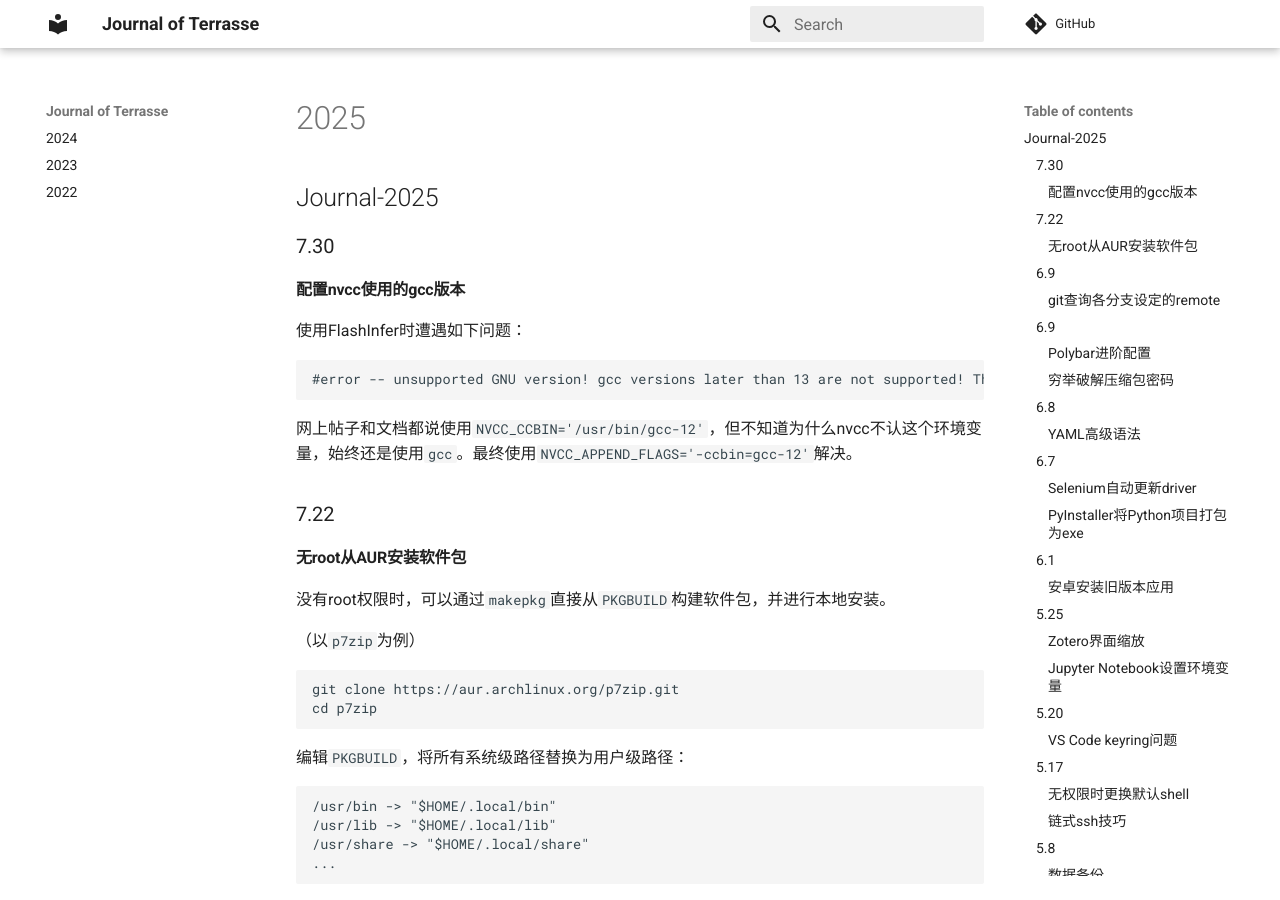
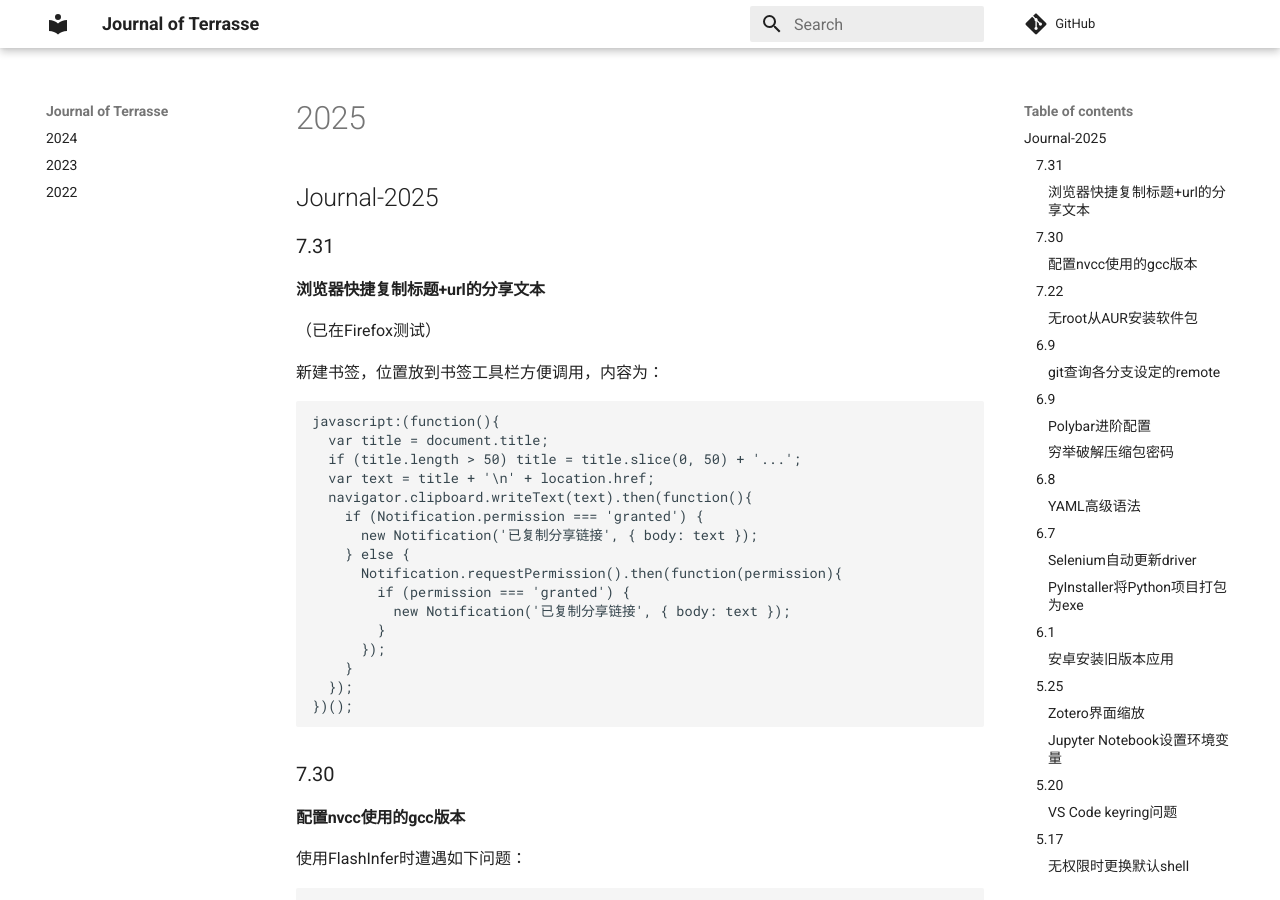
Before and after one commit to Jerry-Terrasse/journal, an MkDocs documentation site: the page built from docs/2025.md, in a window 1280 px wide and 900 px high. Built offline with MkDocs 1.6.1 and Material for MkDocs 9.7.7, drawn with Linux system fonts in a browser that asks for light colours; comment, search, counter and statistics services are not loaded.

Commit message:
update (Sat Aug  2 04:46:37 PM CST 2025)

````diff
--- a/docs/2025.md
+++ b/docs/2025.md
@@ -1,4 +1,31 @@
 ## Journal-2025
+
+### 7.31
+
+#### 浏览器快捷复制标题+url的分享文本
+
+（已在Firefox测试）
+
+新建书签，位置放到书签工具栏方便调用，内容为：
+
+```javascript
+javascript:(function(){
+  var title = document.title;
+  if (title.length > 50) title = title.slice(0, 50) + '...';
+  var text = title + '\n' + location.href;
+  navigator.clipboard.writeText(text).then(function(){
+    if (Notification.permission === 'granted') {
+      new Notification('已复制分享链接', { body: text });
+    } else {
+      Notification.requestPermission().then(function(permission){
+        if (permission === 'granted') {
+          new Notification('已复制分享链接', { body: text });
+        }
+      });
+    }
+  });
+})();
+```
 
 ### 7.30
 
````
